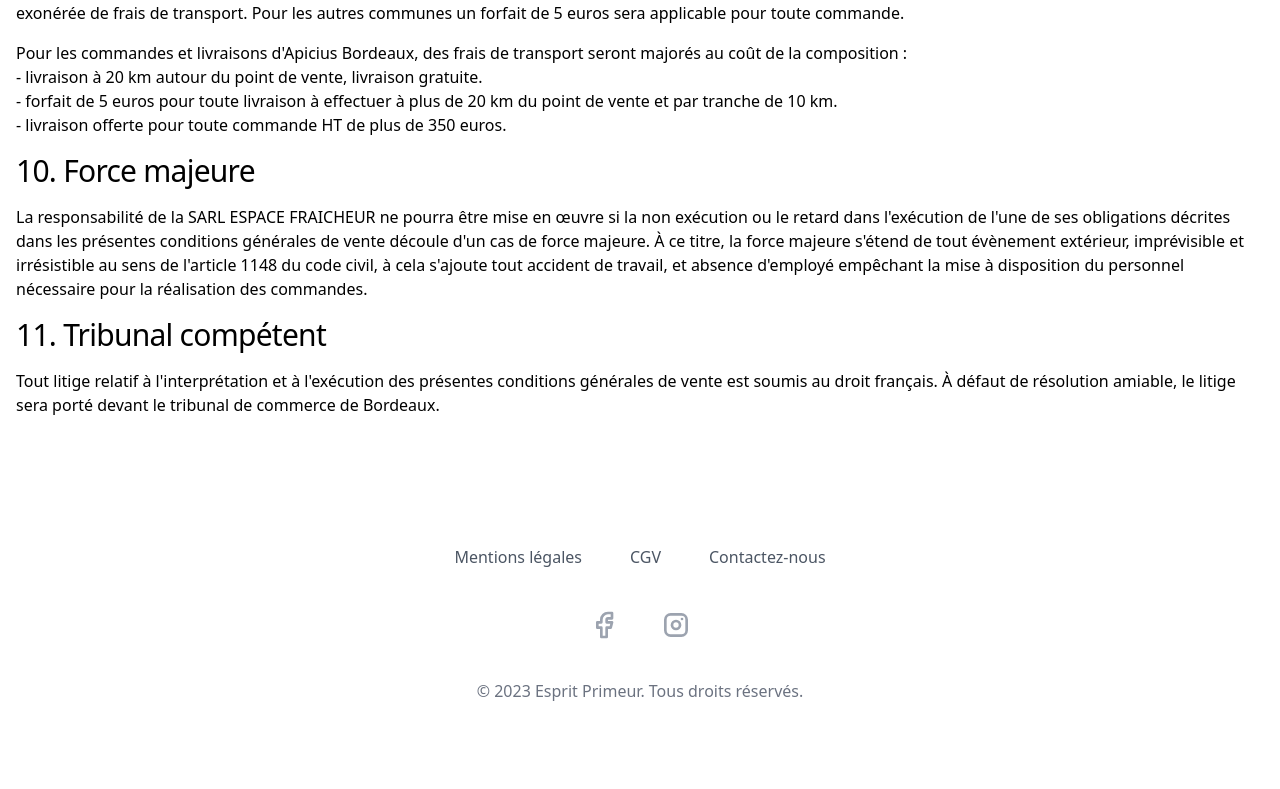
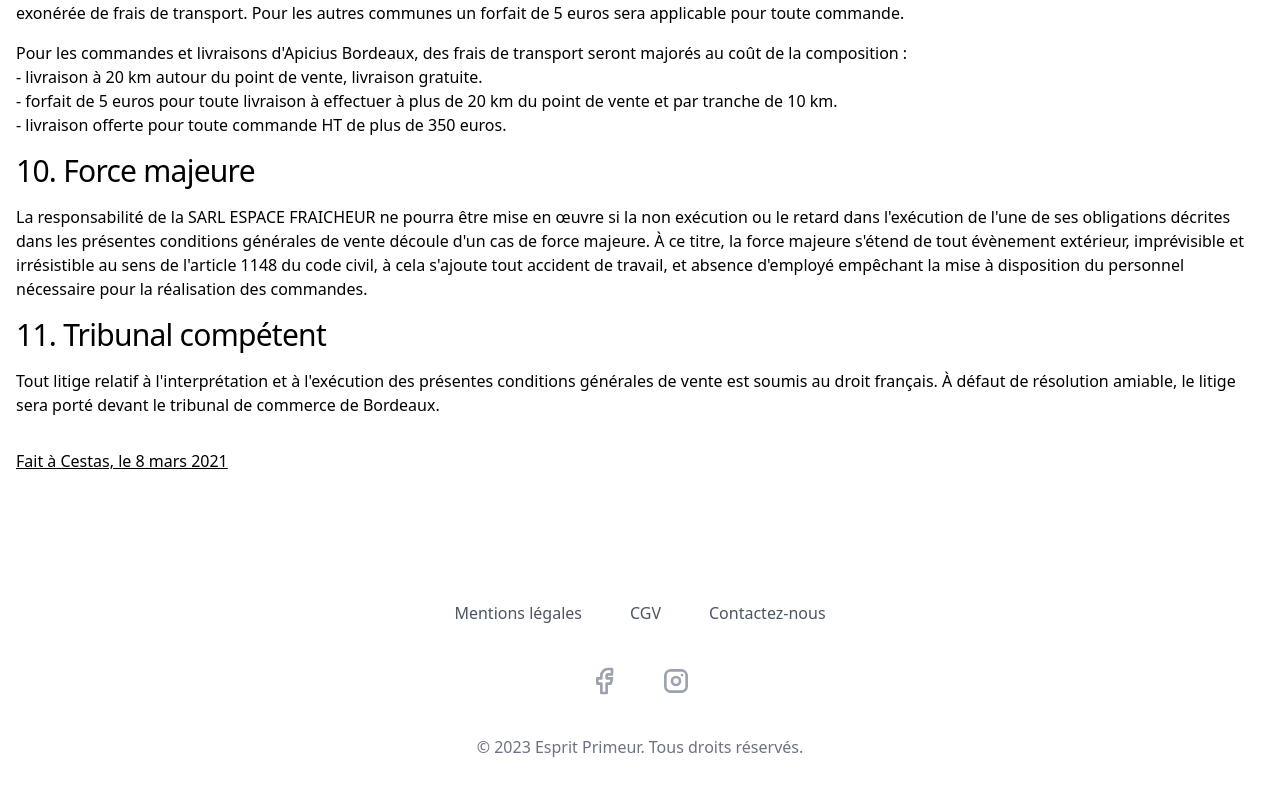
Before and after one commit to Foohx/esprit-primeur, a Next.js app: page /sale-terms in a window 1280 px wide. Shown: the part 1915-2704 px from the top of the page. Before the commit the page ends 2648 px from the top, so only its background shows below. Built offline with nearby package versions, Linux system fonts and the light colour scheme.

Commit message:
fix: sale terms

```diff
--- a/src/pages/sale-terms.tsx
+++ b/src/pages/sale-terms.tsx
@@ -234,6 +234,9 @@ export default function Page() {
               </p>
             </div>
           </div>
+          <div className="space-y-4">
+            <p className="underline">{`Fait à Cestas, le 8 mars 2021`}</p>
+          </div>
         </section>
       </main>
       <Footer />
```
